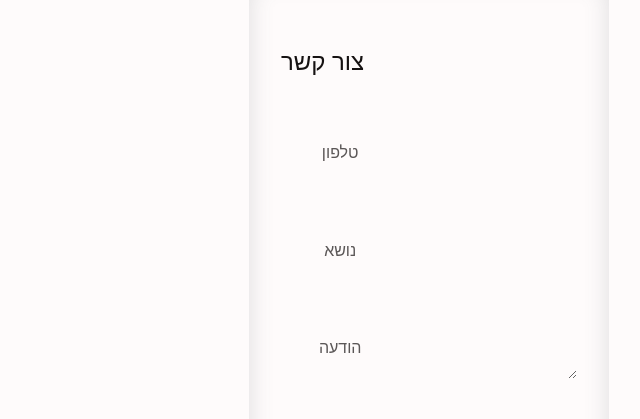
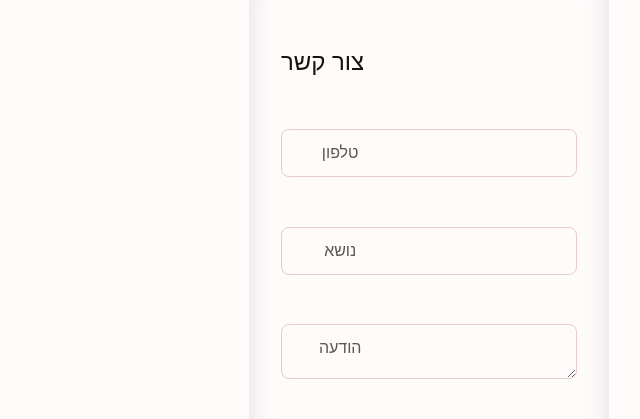
Before and after one commit to ShaniAharon/ramzor-course, a plain HTML site: page index.html in a window 1280 px wide. Shown: the part 3580-3999 px from the top of the page, 211-851 px from the left. Drawn offline with nearby package versions, Linux system fonts and the light colour scheme.

Commit message:
feat: color

```diff
--- a/assets/css/styles.css
+++ b/assets/css/styles.css
@@ -714,6 +714,7 @@ img {
   background: none;
   z-index: 1;
   color: #cc88b4;
+  border: 1px #eacacb solid;
 }
 .form__label {
   position: absolute;
```
